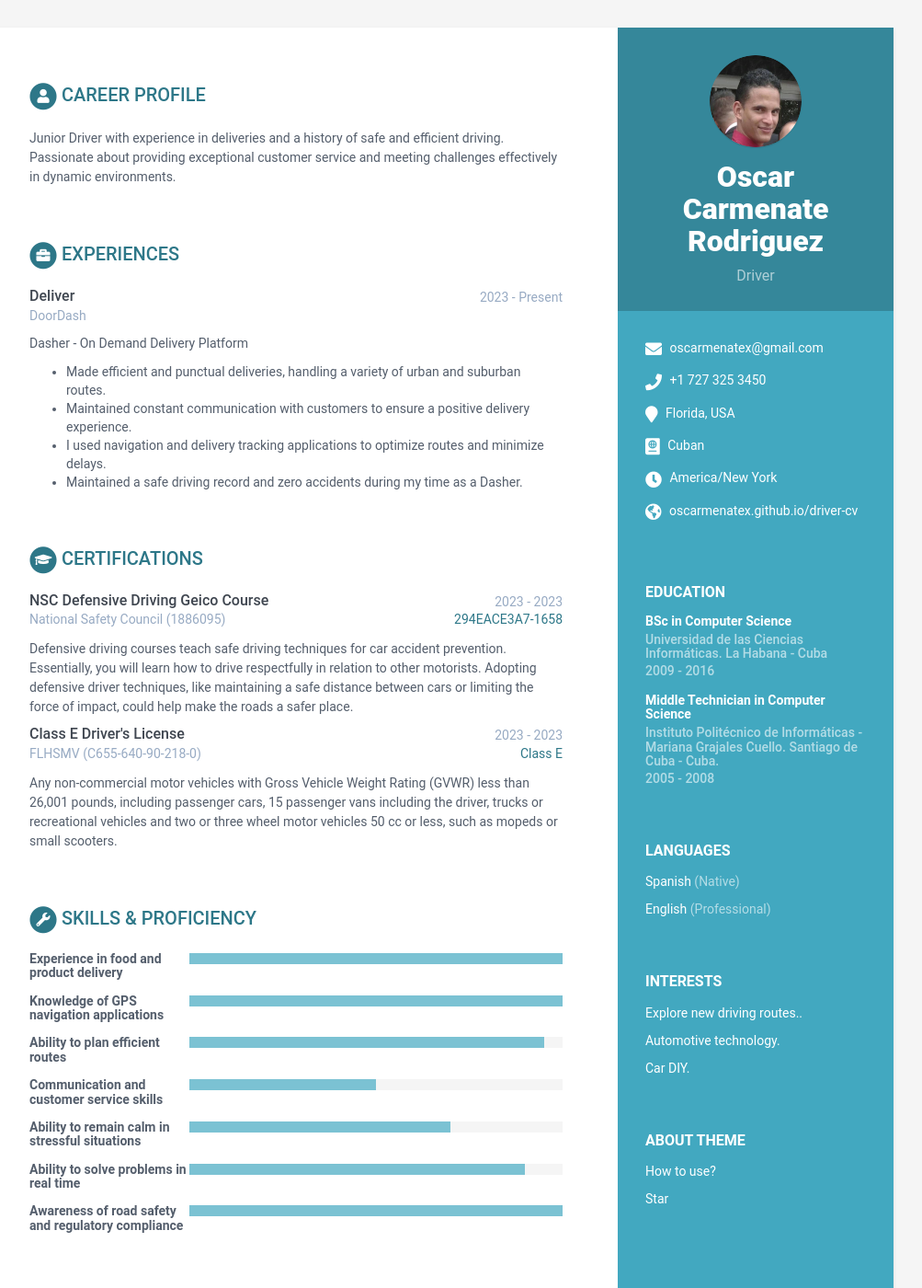
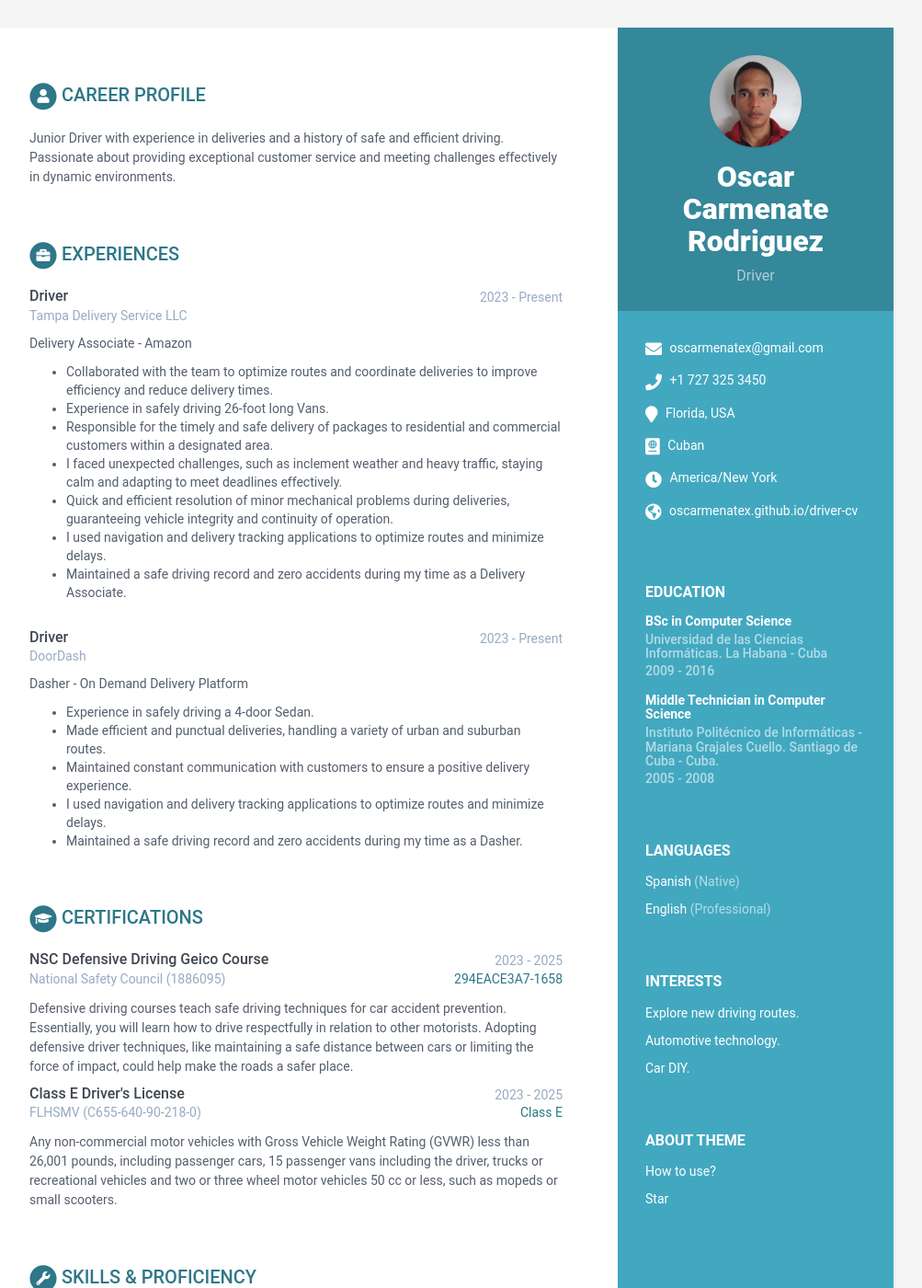
Before and after one commit to oscarmenatex/drive-cv, a Jekyll site: the page built from index.html, in a window 1280 px wide and 1400 px high. Shown: the whole window at 92% size, without its empty margins (168-1171 px from the left). Built offline with Jekyll 4.4.1, drawn with Linux system fonts in a browser that asks for light colours; some of the changed text lies outside the part shown.

Commit message:
cambiando imagen del perfil, agregando nuevo trabajo como Asociado de entrega de amazon

```diff
--- a/_data/data.yml
+++ b/_data/data.yml
@@ -43,7 +43,7 @@ sidebar:
     interests:
       title: Interests
       info:
-        - item: Explore new driving routes..
+        - item: Explore new driving routes.
           link:
 
         - item: Automotive technology.
@@ -90,11 +90,25 @@ education:
 experiences:
     title: Experiences
     info:
-      - role: Deliver
+      - role: Driver
+        time: 2023 - Present
+        company: Tampa Delivery Service LLC
+        details: |
+           Delivery Associate - Amazon
+           - Collaborated with the team to optimize routes and coordinate deliveries to improve efficiency and reduce delivery times.
+           - Experience in safely driving 26-foot long Vans.
+           - Responsible for the timely and safe delivery of packages to residential and commercial customers within a designated area.
+           - I faced unexpected challenges, such as inclement weather and heavy traffic, staying calm and adapting to meet deadlines effectively.
+           - Quick and efficient resolution of minor mechanical problems during deliveries, guaranteeing vehicle integrity and continuity of operation.
+           - I used navigation and delivery tracking applications to optimize routes and minimize delays.
+           - Maintained a safe driving record and zero accidents during my time as a Delivery Associate.
+
+      - role: Driver
         time: 2023 - Present
         company: DoorDash
         details: |
            Dasher - On Demand Delivery Platform
+           - Experience in safely driving a 4-door Sedan.
            - Made efficient and punctual deliveries, handling a variety of urban and suburban routes.
            - Maintained constant communication with customers to ensure a positive delivery experience.
            - I used navigation and delivery tracking applications to optimize routes and minimize delays.
@@ -105,7 +119,7 @@ certifications:
       list:
         - name: NSC Defensive Driving Geico Course
           start: 2023
-          end: 2023
+          end: 2025
           organization: National Safety Council
           credentialid: 1886095
           credentialurl: www.safetyserve.com
@@ -120,7 +134,7 @@ certifications:
 
         - name: Class E Driver's License
           start: 2023
-          end: 2023
+          end: 2025
           organization: FLHSMV
           credentialid: C655-640-90-218-0
           credentialurl: https://mydmvportal.flhsmv.gov/home/en/publicweb/dlcheck/
@@ -204,26 +218,32 @@ skills:
     title: Skills &amp; Proficiency
 
     toolset:
-      - name: Experience in food and product delivery
+      - name: Teamwork
         level: 100%
 
-      - name: Knowledge of GPS navigation applications
+      - name: Road safety and regulatory compliance
         level: 100%
 
-      - name: Ability to plan efficient routes
+      - name: GPS navigation applications
+        level: 100%
+
+      - name: Food and product delivery
+        level: 100%
+
+      - name: Plan efficient routes
         level: 95%
 
-      - name: Communication and customer service skills
+      - name: Problem solving  in real time
+        level: 90%
+
+      - name : Remain calm in stressful situations
+        level: 70%
+
+      - name: Communication and customer service
         level: 50%
 
-      - name : Ability to remain calm in stressful situations
-        level: 70%
-
-      - name: Ability to solve problems in real time
-        level: 90%
-
-      - name: Awareness of road safety and regulatory compliance
-        level: 100%
+      - name: Problem solving with mechanical problems in the vehicle
+        level: 20%
 
 footer: >
     Designed with <i class="fas fa-heart"></i> by <a href="http://themes.3rdwavemedia.com" target="_blank" rel="nofollow">Xiaoying Riley</a>
```
Also changed, not shown: assets/images/profile.png.
